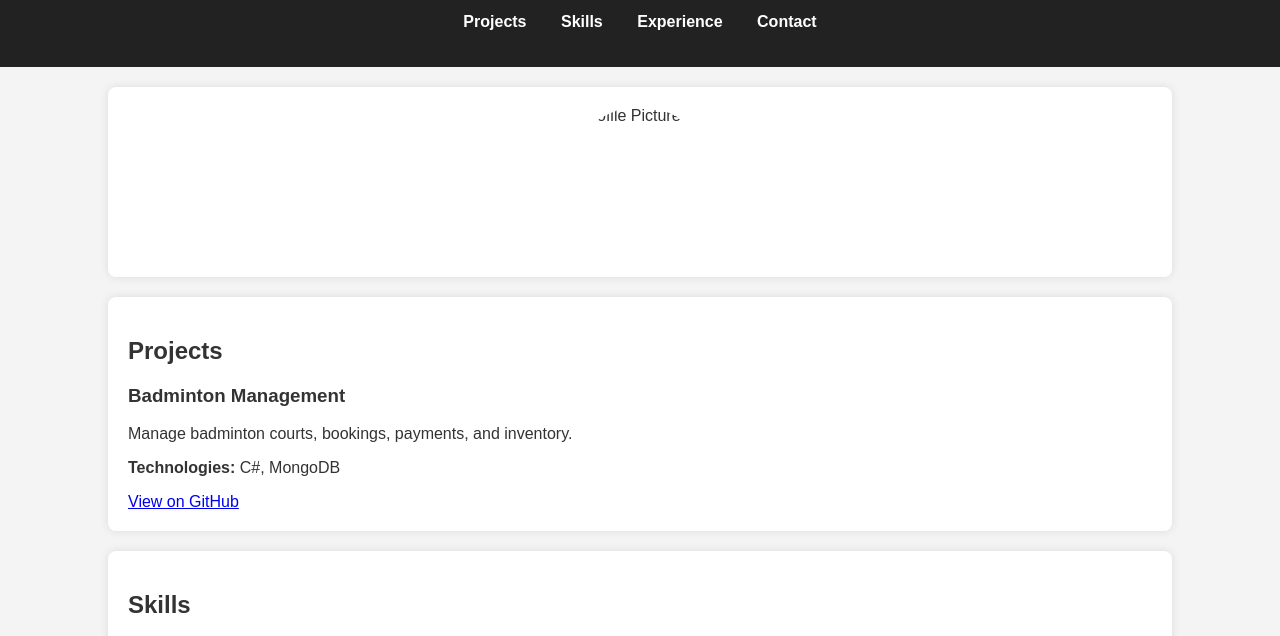
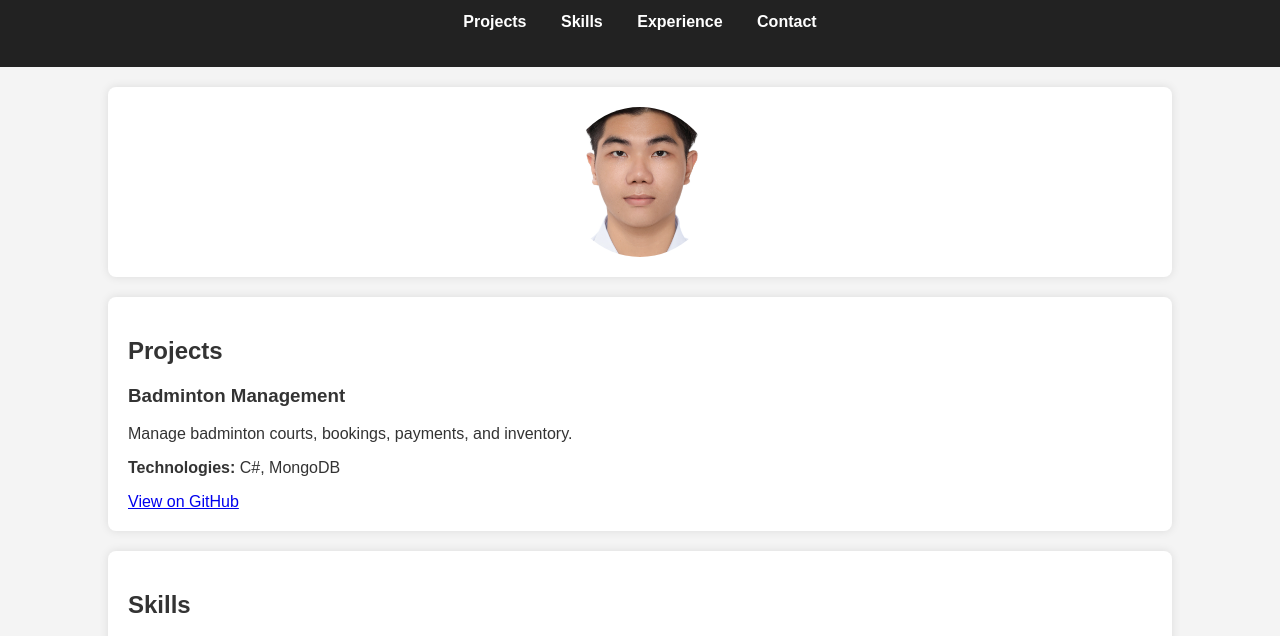
Before and after one commit to ntquoctien/Porfolio, a plain HTML site: page index.html in a window 1280 px wide. Shown: the part 121-757 px from the top of the page. Drawn offline with Linux system fonts and the light colour scheme.

Commit message:
Update index.html

```diff
--- a/index.html
+++ b/index.html
@@ -22,7 +22,7 @@
     </header>
 
     <section>
-        <img class="profile" src="Passport_180889b.jpg" alt="Profile Picture">
+        <img class="profile" src="Avt.jpg" alt="Profile Picture">
     </section>
 
     <section id="projects">
```
